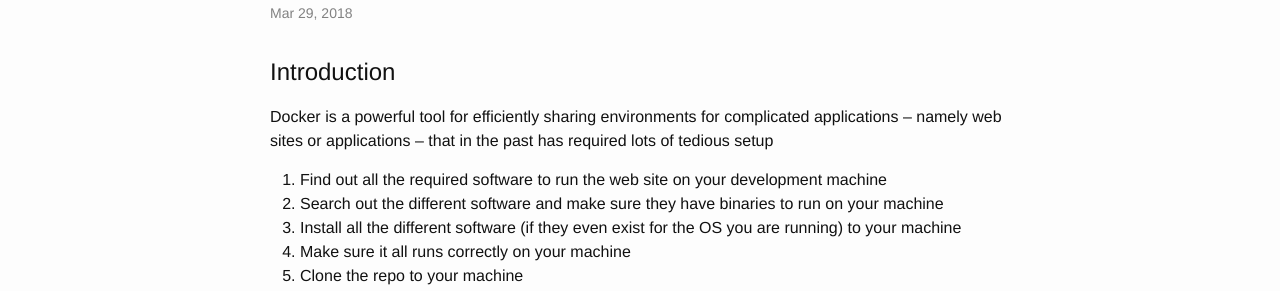
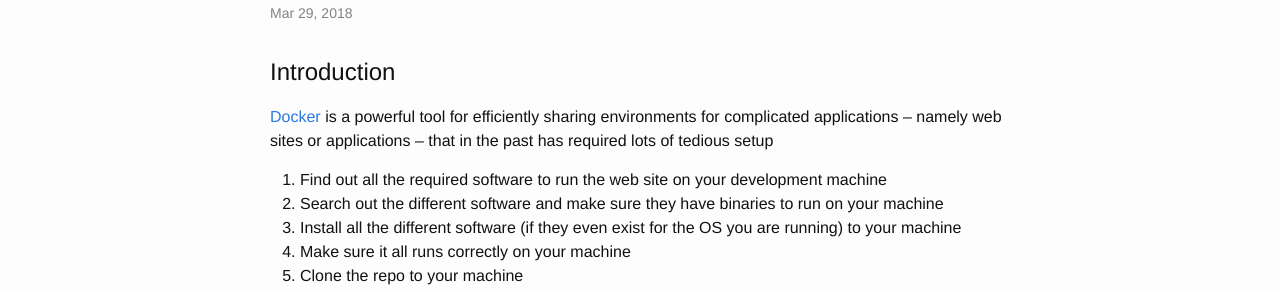
Before and after one commit to verbalhanglider/verbalhanglider.github.io, a Jekyll site: the page built from _posts/2018-03-29-quick-and-dirty-docker-intro.md, in a window 1280 px wide. Shown: the part 146-437 px from the top of the page. Built offline with Jekyll 4.4.1, drawn with Linux system fonts in a browser that asks for light colours; our own code applies the rules of GitHub Pages for plain Markdown files; part of the change alters nothing that is shown.

```diff
--- a/_posts/2018-03-29-quick-and-dirty-docker-intro.md
+++ b/_posts/2018-03-29-quick-and-dirty-docker-intro.md
@@ -1,6 +1,6 @@
 # Introduction
 
-Docker is a powerful tool for efficiently sharing environments for complicated applications -- namely web sites or applications -- that in the past has required lots of tedious setup
+[Docker](https://www.docker.com/community-edition) is a powerful tool for efficiently sharing environments for complicated applications -- namely web sites or applications -- that in the past has required lots of tedious setup
 
 1. Find out all the required software to run the web site on your development machine
 1. Search out the different software and make sure they have binaries to run on your machine
```
